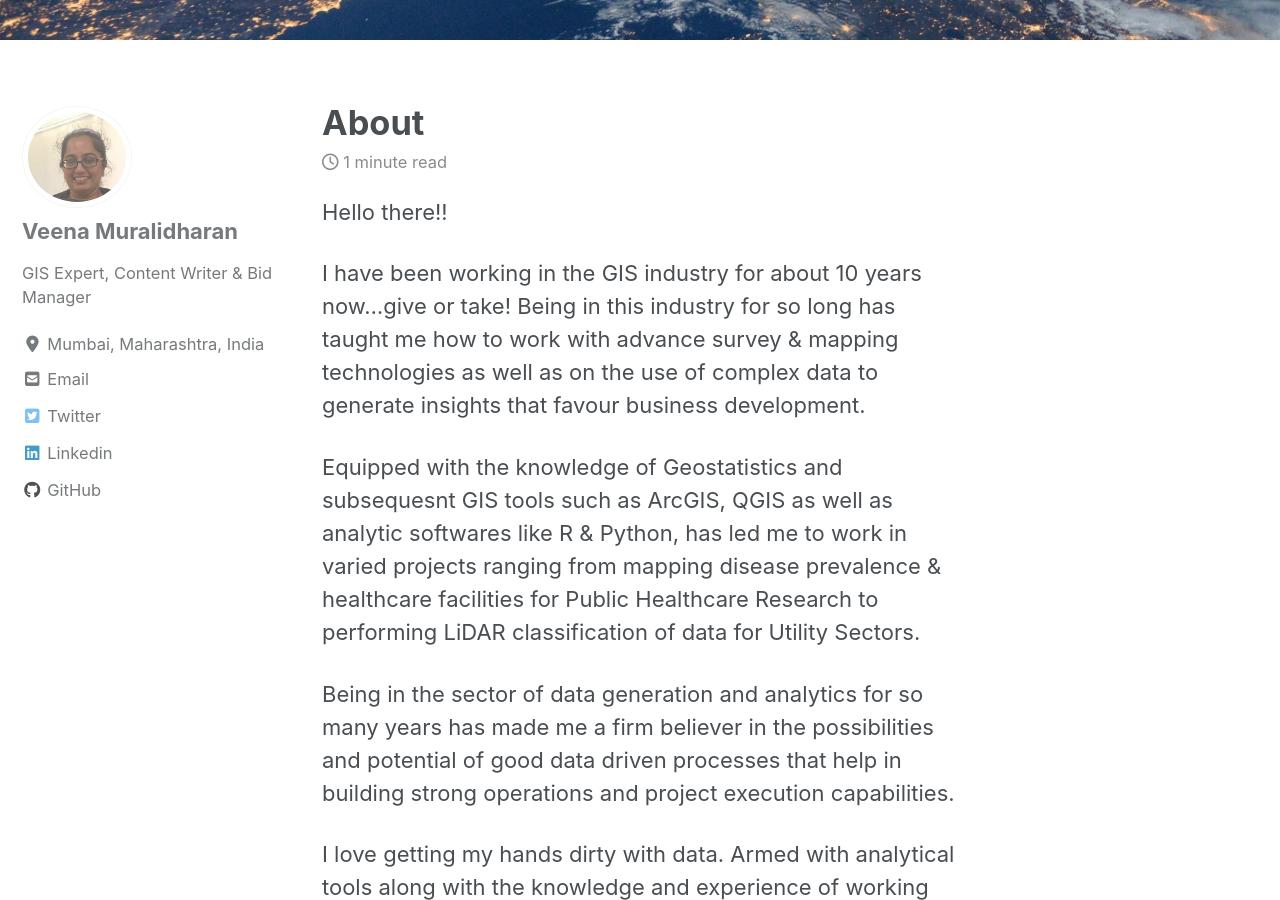
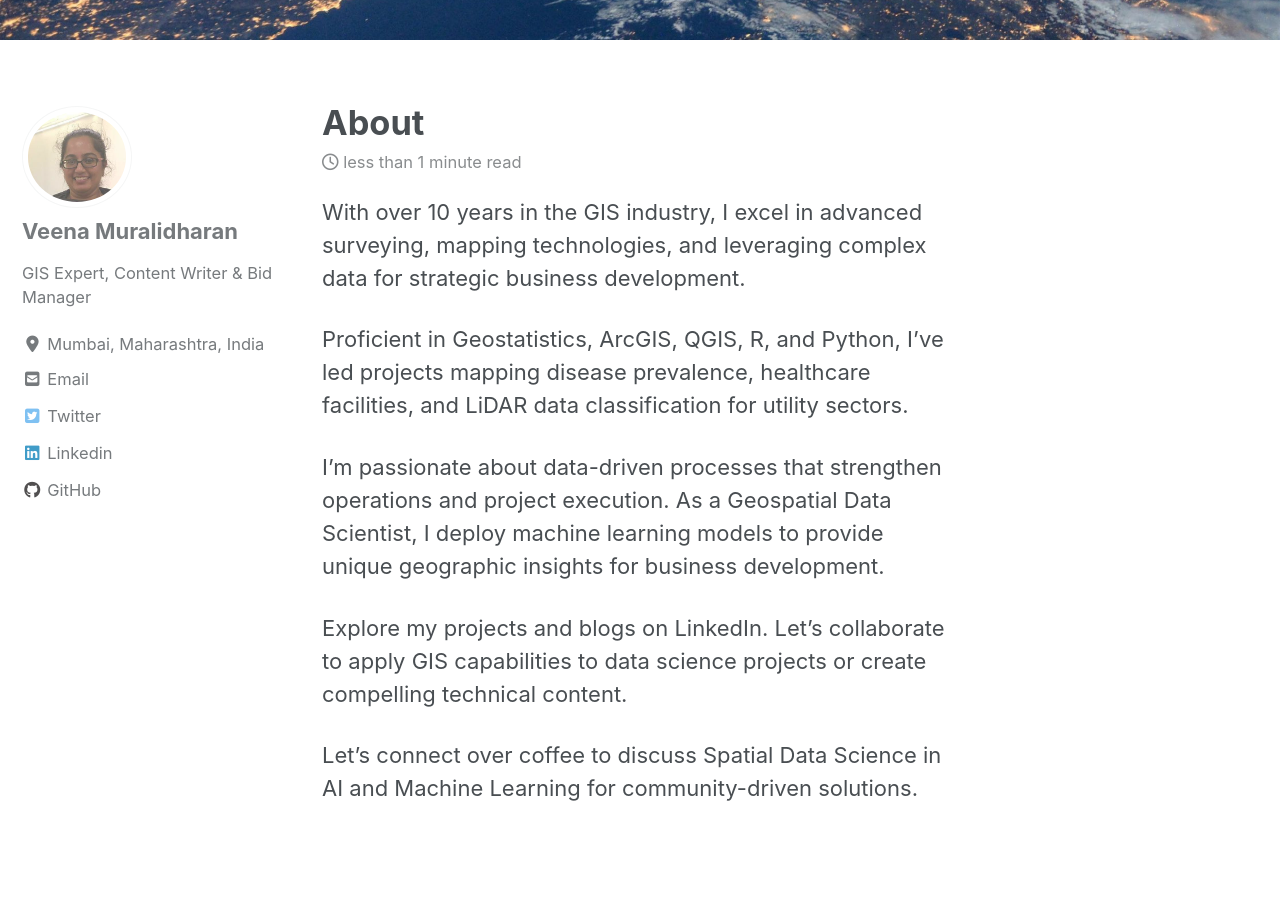
Before and after one commit to veena1486/veena1486.github.io, a Jekyll site: the page built from _pages/about.md, in a window 1280 px wide and 900 px high, scrolled down 317 px. Built offline with Jekyll 4.4.1, drawn with Linux system fonts in a browser that asks for light colours; cached includes are drawn as plain includes; nearby versions of some CDN libraries; some of the changed text lies outside the part shown.

Commit message:
Update about.md

```diff
--- a/_pages/about.md
+++ b/_pages/about.md
@@ -5,20 +5,12 @@ header:
   image: "/images/header_img.jpg"
 ---
 
-Hello there!!
+With over 10 years in the GIS industry, I excel in advanced surveying, mapping technologies, and leveraging complex data for strategic business development.
 
-I have been working in the GIS industry for about 10 years now...give or take! Being in this industry for so long has taught me how to work with advance survey & mapping technologies as well as on the use of complex data to generate insights that favour business development.
+Proficient in Geostatistics, ArcGIS, QGIS, R, and Python, I've led projects mapping disease prevalence, healthcare facilities, and LiDAR data classification for utility sectors.
 
-Equipped with the knowledge of Geostatistics and subsequesnt GIS tools such as ArcGIS, QGIS as well as analytic softwares like R & Python, has led me to work in varied projects ranging from mapping disease prevalence & healthcare facilities for Public Healthcare Research to performing LiDAR classification of data for Utility Sectors.
+I'm passionate about data-driven processes that strengthen operations and project execution. As a Geospatial Data Scientist, I deploy machine learning models to provide unique geographic insights for business development.
 
-Being in the sector of data generation and analytics for so many years has made me a firm believer in the possibilities and potential of good data driven processes that help in building strong operations and project execution capabilities.
+Explore my projects and blogs on LinkedIn. Let's collaborate to apply GIS capabilities to data science projects or create compelling technical content.
 
-I love getting my hands dirty with data. Armed with analytical tools along with the knowledge and experience of working with complex data types within my industry has led me to my calling of becoming a **Geospatial Data Scientist**. Like every data scientist, I have been working with machine learning models- Regression, Classification, SVM, Random Forests etc for over a year now. But with the added advantage of my domain knowledge, I am able to provide another dimension of insight related to our geography that opens doors to various other possibilities in business development.
-
-In my spare time, I love writing about new technology and analytical methods within my domain. I believe that it is essential to share and transfer knowledge to sustain continous growth and so I write. I have experience of creating blog content, research articles, white papers as well as proposal documents for my niche.
-
-You can check out some of my personal [projects](https://veena1486.github.io/projects/) and [blogs](https://veena1486.github.io/). You can also visit my [LinkedIN](https://www.linkedin.com/in/veena-muralidharan-0765191b/) page to view more content.
-
-Don't hesitate to connect with me if you are interested to collaborate or need support in applying GIS capabilities to your data science projects or just to create more interesting technical content/write-up for your projects/products.
-
-If nothing else, then we can meet up for coffee and throw around some wonderful ideas on the use of Spatial Data Science in AI and Machine Learning that could help our community in the future.
+Let's connect over coffee to discuss Spatial Data Science in AI and Machine Learning for community-driven solutions.
```
